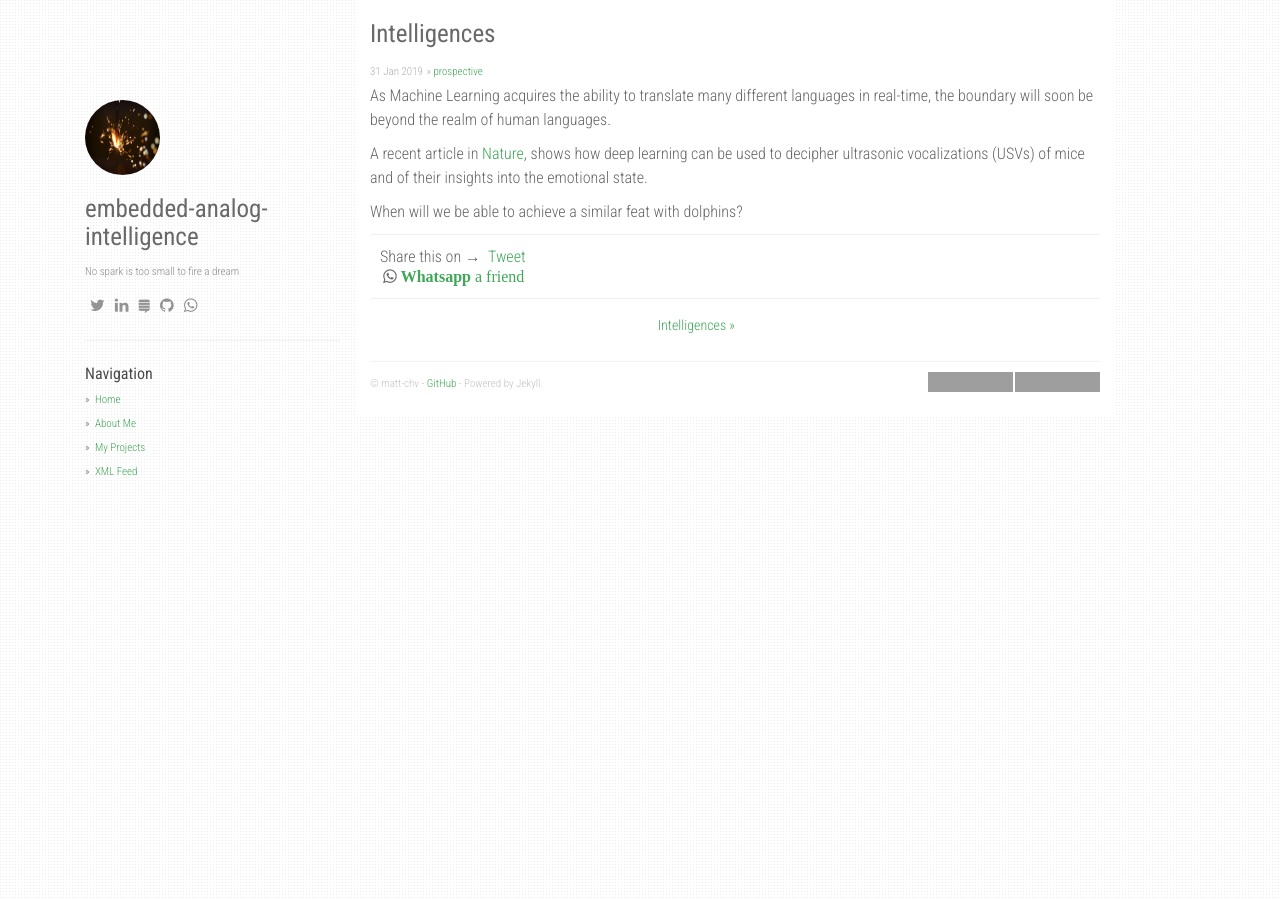
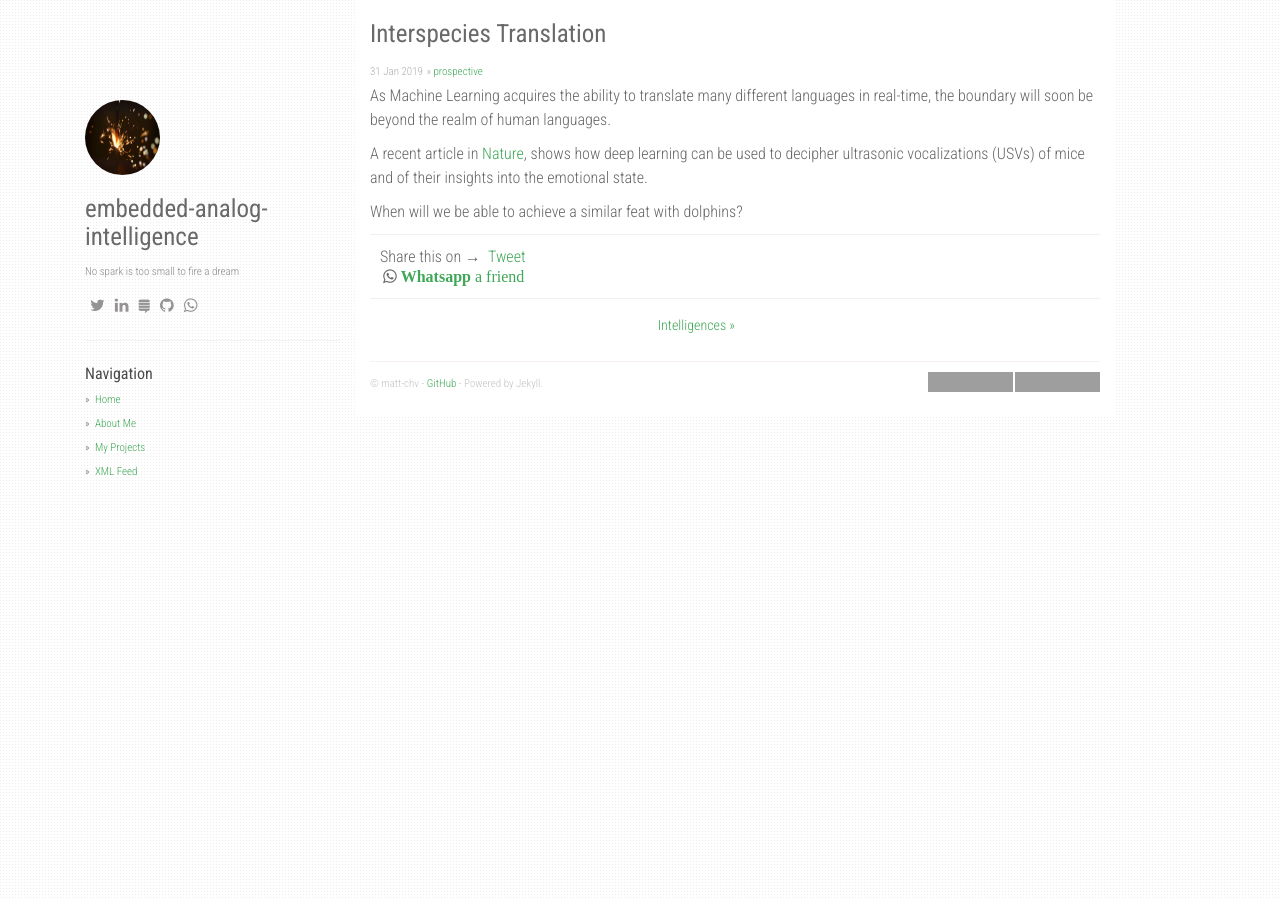
Before and after one commit to matt-chv/embedded-analog-intelligence, a Jekyll site: the page built from _posts/2019-01-31-interspecies_translation.md, in a window 1280 px wide. Built offline with Jekyll 4.4.1, drawn with Linux system fonts in a browser that asks for light colours; nearby versions of some CDN libraries; our own code applies the rules of GitHub Pages for plain Markdown files; comment, search, counter and statistics services are not loaded; grey boxes are pictures that could not be loaded.

Commit message:
fixed title

```diff
--- a/_posts/2019-01-31-interspecies_translation.md
+++ b/_posts/2019-01-31-interspecies_translation.md
@@ -1,5 +1,5 @@
 ---
-title: Intelligences
+title: Interspecies Translation
 date: 2019-01-31
 category: prospective
 lang: en
```
